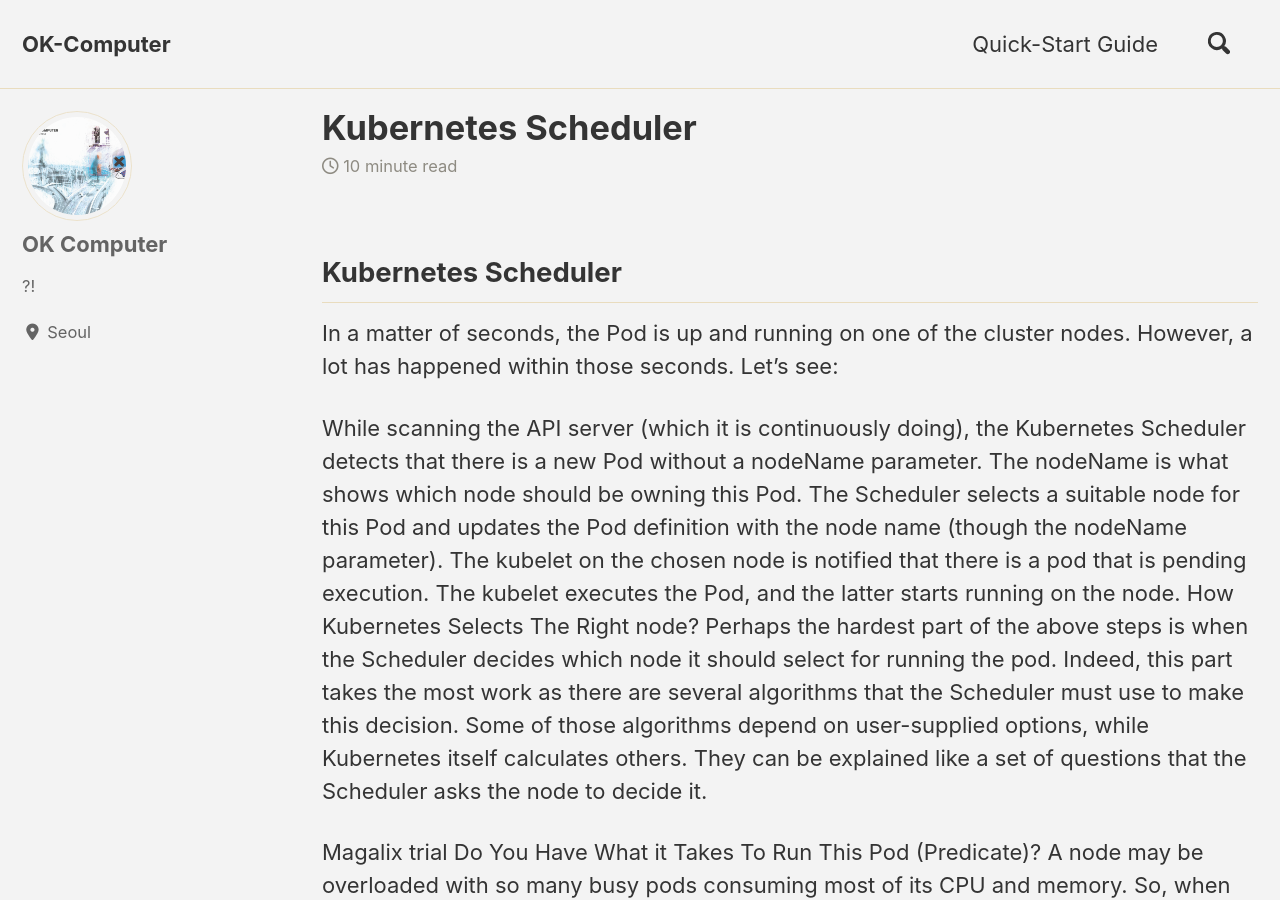
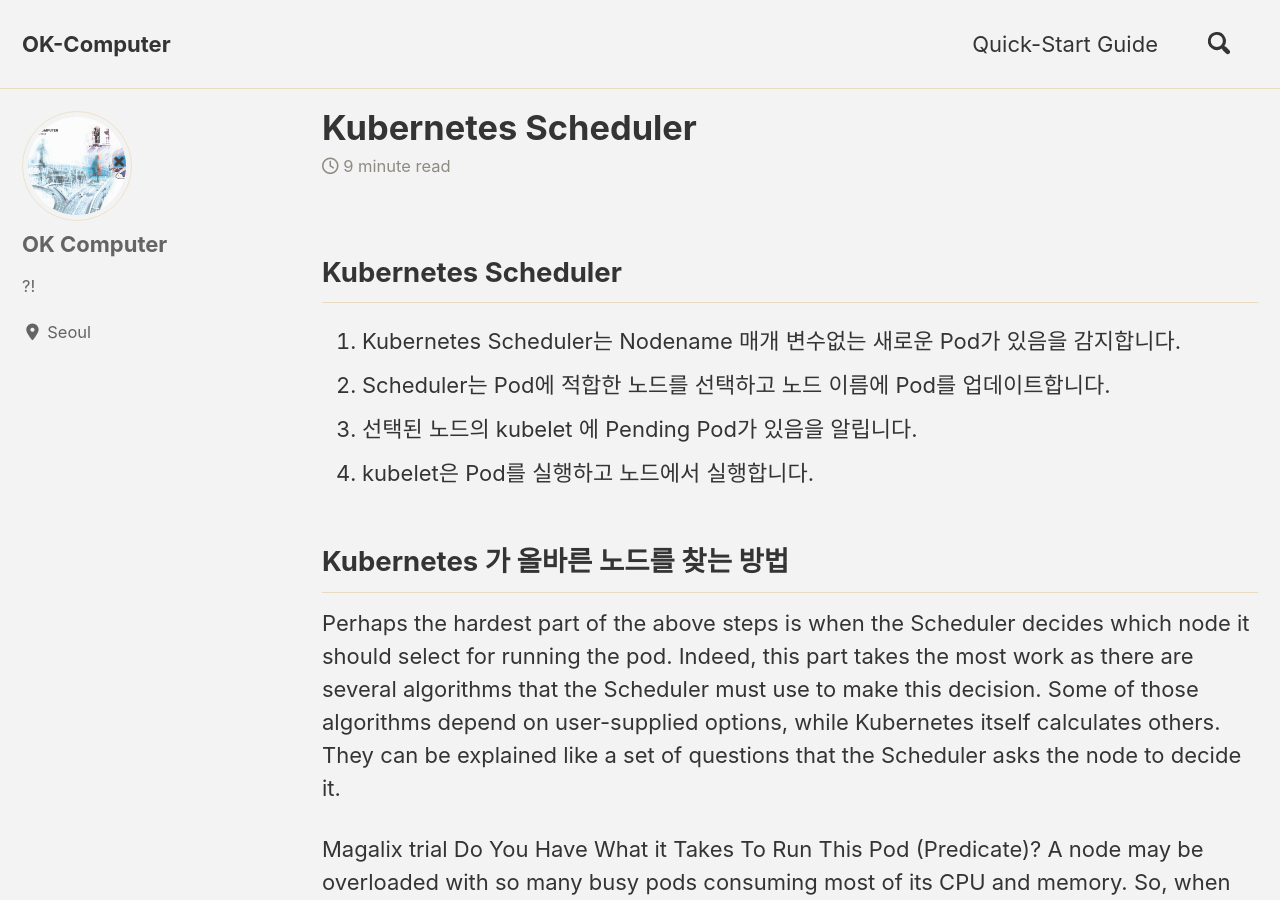
Before and after one commit to ok-cp/ok-cp.github.io, a Jekyll site: the page built from _posts/2020-06-27-k8s-scheduler.md, in a window 1280 px wide and 900 px high. Built offline with Jekyll 4.4.1, drawn with Linux system fonts in a browser that asks for light colours; cached includes are drawn as plain includes; nearby versions of some CDN libraries.

Commit message:
scheduler

```diff
--- a/_posts/2020-06-27-k8s-scheduler.md
+++ b/_posts/2020-06-27-k8s-scheduler.md
@@ -8,13 +8,13 @@ tags:
 
 ---
 ## Kubernetes Scheduler
-In a matter of seconds, the Pod is up and running on one of the cluster nodes. However, a lot has happened within those seconds. Let’s see:
 
-While scanning the API server (which it is continuously doing), the Kubernetes Scheduler detects that there is a new Pod without a nodeName parameter. The nodeName is what shows which node should be owning this Pod.
-The Scheduler selects a suitable node for this Pod and updates the Pod definition with the node name (though the nodeName parameter).
-The kubelet on the chosen node is notified that there is a pod that is pending execution.
-The kubelet executes the Pod, and the latter starts running on the node.
-How Kubernetes Selects The Right node?
+1. Kubernetes Scheduler는 Nodename 매개 변수없는 새로운 Pod가 있음을 감지합니다.
+2. Scheduler는 Pod에 적합한 노드를 선택하고 노드 이름에 Pod를 업데이트합니다.
+3. 선택된 노드의 kubelet 에 Pending Pod가 있음을 알립니다.
+4. kubelet은 Pod를 실행하고 노드에서 실행합니다.
+
+## Kubernetes 가 올바른 노드를 찾는 방법
 Perhaps the hardest part of the above steps is when the Scheduler decides which node it should select for running the pod. Indeed, this part takes the most work as there are several algorithms that the Scheduler must use to make this decision. Some of those algorithms depend on user-supplied options, while Kubernetes itself calculates others. They can be explained like a set of questions that the Scheduler asks the node to decide it.
 
 Magalix trial
```
